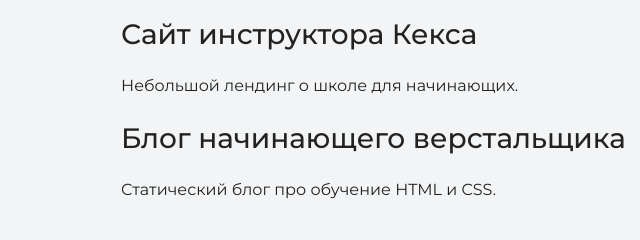
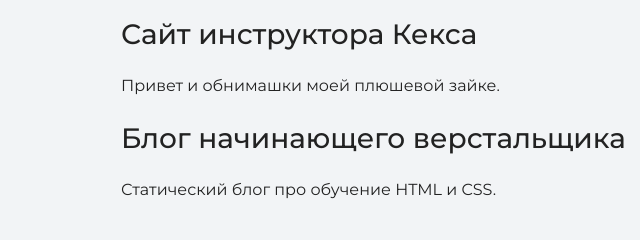
Before and after one commit to mig061287/mig_jun, a plain HTML site: page index.html in a window 1280 px wide. Shown: the part 1614-1854 px from the top of the page, 55-695 px from the left. Drawn offline with nearby package versions, Linux system fonts and the light colour scheme.

Commit message:
Меняет текст на главной странице

```diff
--- a/index.html
+++ b/index.html
@@ -39,7 +39,7 @@
       <h2 class="subheading">Мои работы</h2>
 
       <h3>Сайт инструктора Кекса</h3>
-      <p>Небольшой лендинг о школе для начинающих.</p>
+      <p>Привет и обнимашки моей плюшевой зайке.</p>
 
       <h3>Блог начинающего верстальщика</h3>
       <p>Статический блог про обучение HTML и CSS.</p>
```
